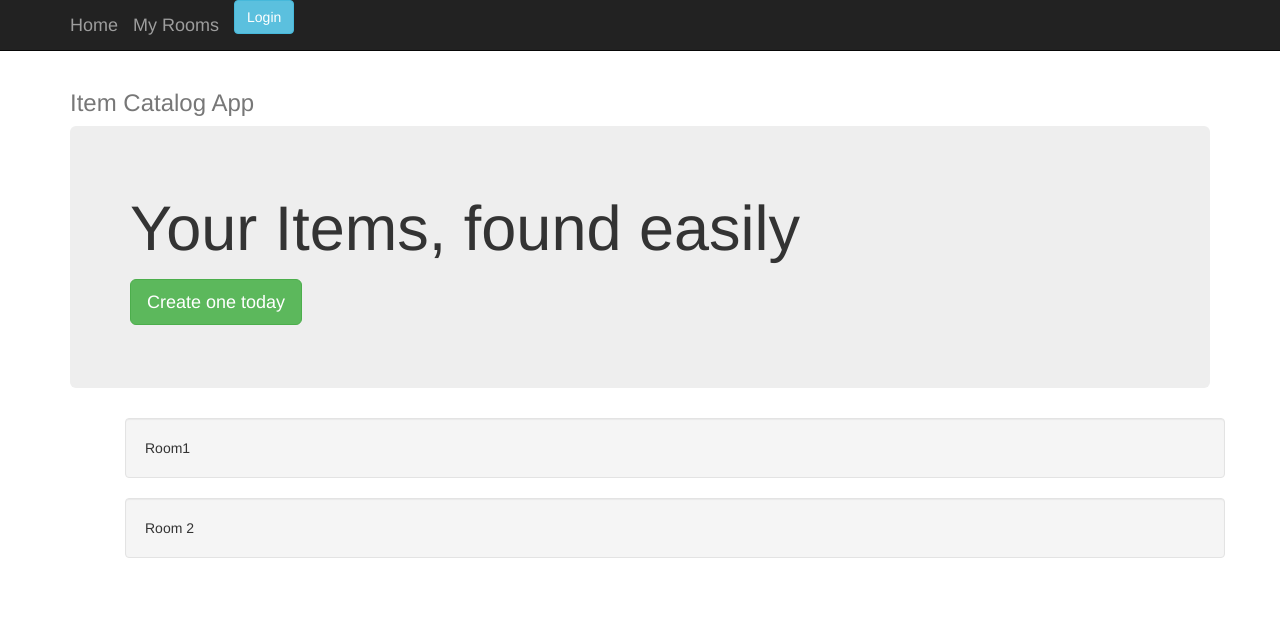
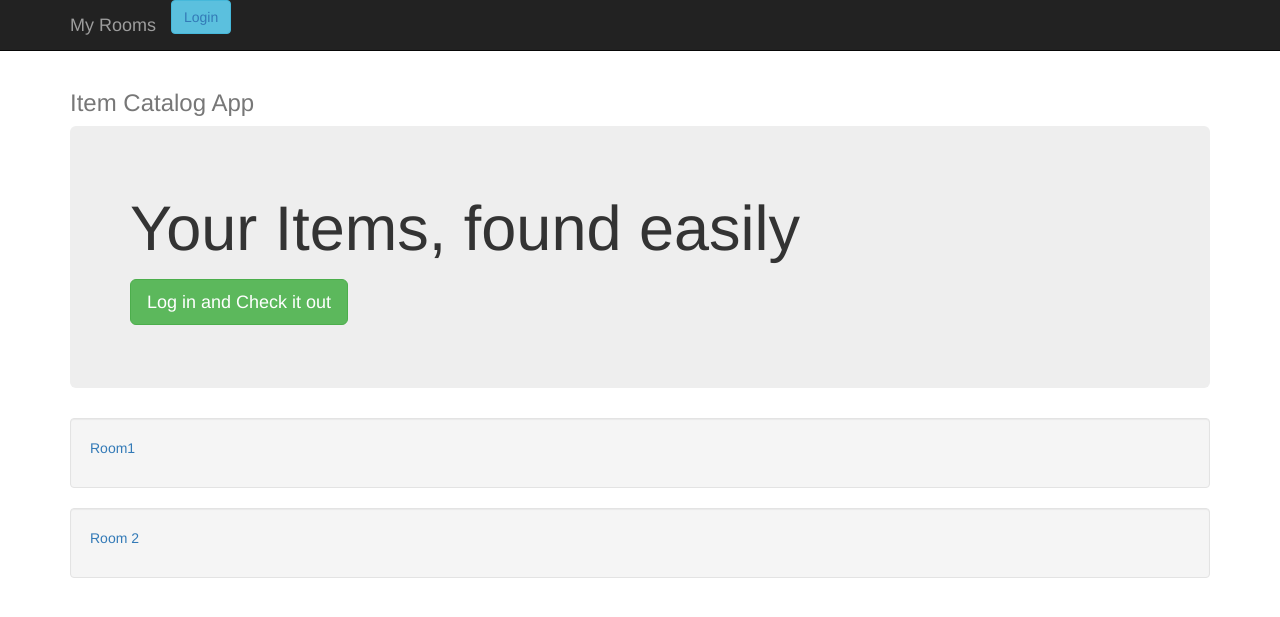
Before and after one commit to alagrin/catalog-app, a Flask app: page /rooms/ in a window 1280 px wide. Shown: the top 617 px of the page. Run offline with Flask 2, Linux system fonts and the light colour scheme; some libraries are stand-ins or nearby versions.

Commit message:
added routes and basics for auth with fixes for templates

```diff
--- a/application.py
+++ b/application.py
@@ -1,9 +1,9 @@
-from flask import Flask, render_template, url_for, request, redirect, flash, jsonify
-from flask_sqlalchemy import SQLAlchemy
+from flask import Flask, render_template, url_for, request, redirect, flash, jsonify, session as user_session
 from sqlalchemy import create_engine
 from sqlalchemy.orm import sessionmaker
 from database_setup import Base, Room, Item, User
 import logging
+import os
 # TODO: add login session method to tie in OAuth, maybe csrf protection
 
 logging.basicConfig(level=logging.DEBUG)
@@ -16,18 +16,30 @@ Base.metadata.bind = engine
 DBSession = sessionmaker(bind=engine)
 session = DBSession()
 
-
 @app.route('/')
 def home():
-    return render_template('base.html')
+    if not user_session.get('logged_in'):
+        return render_template('login.html')
+    else:
+        return showRooms()
+
+@app.route('/login', methods=['POST'])
+def do_login():
+    if request.form['password'] == 'password' and request.form['username'] == 'admin':
+        user_session['logged_in'] = True
+    else:
+        flash('wrong password!')
+    return home()
+
+@app.route('/logout')
+def logout():
+    user_session['logged_in'] = False
+    return home()
 
 @app.route('/rooms/')
 def showRooms():
-    try:
-        rooms = session.query(Room).all()
-        return render_template('rooms.html', rooms=rooms)
-    except:
-        return 'Error, could not load rooms', 404
+    rooms = session.query(Room).all()
+    return render_template('rooms.html', rooms=rooms)
 
 @app.route('/rooms/new', methods=['GET', 'POST'])
 def newRoom():
@@ -53,6 +65,7 @@ def editRoom(room_id):
             return render_template('editroom.html', room_id=room_id, room = roomToEdit)
     except:
         return 'Could not find that room', 404
+
 @app.route('/rooms/<int:room_id>/delete', methods=['POST', 'GET'])
 def deleteRoom(room_id):
     roomToDelete = session.query(Room).filter_by(id=room_id).one()
@@ -82,7 +95,7 @@ def newItem(room_id):
 
 @app.route('/rooms/<int:room_id>/items/<int:item_id>/edit', methods=['POST', 'GET'])
 def editItem(room_id, item_id):
-    itemToEdit = session.query(Item).filter_by(id=item_id).one()
+    itemToEdit = session.query(Item).filter_by(room_id=room_id, id=item_id).one()
     if request.method == 'POST':
         if request.form['name']:
             itemToEdit.name = request.form['name']
@@ -115,4 +128,5 @@ def showAPI():
 # extendable data for suggestions later??
 
 if __name__ == '__main__':
+    app.secret_key = os.urandom(12)
     app.run(host='0.0.0.0', port=8001, debug=True)
--- a/templates/base.html
+++ b/templates/base.html
@@ -2,18 +2,15 @@
 <html lang="en">
 
 <head>
-{% block head %}
     <meta charset="UTF-8">
     <meta name="viewport" content="width=device-width, initial-scale=1.0">
     <meta http-equiv="X-UA-Compatible" content="ie=edge">
     <link rel="stylesheet" type="text/css" href="{{ url_for('static', filename='css/bootstrap.min.css') }}" />
     <link href="{{ url_for('static', filename='css/main.css') }}" rel="stylesheet">
     <title>{% block title %} {% endblock %}</title>
-{% endblock %}
 </head>
 
 <body>
-    {% block body %}
     <!-- <script>
                 window.fbAsyncInit = function() {
                   FB.init({
@@ -40,22 +37,31 @@
             <div class="navbar navbar-inverse navbar-fixed-top" role="navigation">
                 <div class="container">
                     <div class="navbar-header">
-                        <a class="navbar-brand" href="/">Home</a>
                         <a class="navbar-brand" href="{{ url_for('showRooms')}}">My Rooms</a>
                     </div>
-                    <button class="btn btn-info" id="login" type="submit" name="Login">Login</button>
+                    <button class="btn btn-info" id="login" type="submit" name="Login"><a href="/">Login</a></button>
                 </div>
             </div>
             <h3 class="text-muted">Item Catalog App</h3>
         </div>
+        {% with messages = get_flashed_messages() %}
+            {% if messages %}
+                <ul class=flashes>
+            {% for message in messages %}
+                <li>{{ message }}</li>
+            {% endfor %}
+                </ul>
+            {% endif %}
+        {% endwith %}
+        {% block body %}
         <div class="jumbotron">
             <h1>Your Items, found easily</h1>
             <p class="lead"></p>
             <p>
-                <a class="btn btn-lg btn-success">Create one today</a>
+                <a class="btn btn-lg btn-success">Log in and Check it out</a>
             </p>
         </div>
-        <div class="container">
+        <div class="main-content col-offset-6">
             {% block container %}{% endblock %}
         </div>
     </div>
--- a/templates/editroom.html
+++ b/templates/editroom.html
@@ -4,11 +4,13 @@
 
 <body>
     {% block body %} {% block container %}
+    <div class="container edititem">
     <h1>Edit this room</h1>
     <form method="POST" action='{{url_for('editRoom', room_id=room_id) }}'>
         <input type="text" name="name" placeholder='{{room.name}}'>
-        <input class="btn" type="submit" value="Edit">
+        <input class="btn btn-info" type="submit" value="Edit">
     </form>
+    </div>
     {% endblock %} {% endblock %}
 </body>
 
--- a/templates/items.html
+++ b/templates/items.html
@@ -1,11 +1,13 @@
 {% extends "base.html" %}
 
+{% block body %}
 {% block container %}
 <div class="items">
     {% for item in items %}
     <div class="well">
-        <p><a href="#">{{item.name}}</a></p>
+        <p><a href='{{url_for('editItem', room_id=room_id, item_id=item.id)}}' style="text-decoration: none">{{item.name}}</a></p>
     </div>
     {% endfor %}
 </div>
 {% endblock %}
+{% endblock %}
--- a/templates/newroom.html
+++ b/templates/newroom.html
@@ -1,11 +1,14 @@
+{% extends "base.html" %}
 <html>
-
+{% block title %}Create Room{% endblock %}
 <body>
+  {% block body %}
   <h1>Add room</h1>
   <form method="POST" action="{{ url_for('newRoom') }}">
     <input type="text" name="name" placeholder="Name">
     <input class="btn" type="submit" value="Add">
   </form>
+  {% endblock %}
 </body>
 
 </html>
--- a/templates/rooms.html
+++ b/templates/rooms.html
@@ -1,13 +1,13 @@
-{% extends 'base.html' %}
+{% extends "base.html" %}
 
-{% block title %} Rooms {% endblock %}
+{% block title %}Rooms{% endblock %}
 
 {% block container %}
-<div class="roomlist">
-    <ul>
-        {% for room in rooms %}
-        <li class="well">{{room['name']}}</li>
-        {% endfor %}
-    </ul>
+<div class="rooms">
+{% for room in rooms %}
+<div class="well">
+    <p><a href='{{url_for('showItems', room_id=room.id)}}' style="text-decoration: none">{{room.name}}</a></p>
+</div>
+{% endfor %}
 </div>
 {% endblock %}
--- a/test.py
+++ /dev/null
@@ -1,4 +0,0 @@
-from application import newItem
-
-def test_new_item():
-    assert type(newItem(2)) == isinstance(Item)
```
Also changed, not shown: database_setup.py (+12 -13 lines), templates/edititem.html (+7 -4 lines), templates/login.html (added, +13 -0 lines), static/css/main.css (line endings or trailing spaces), useritemcatalog.db (added).
